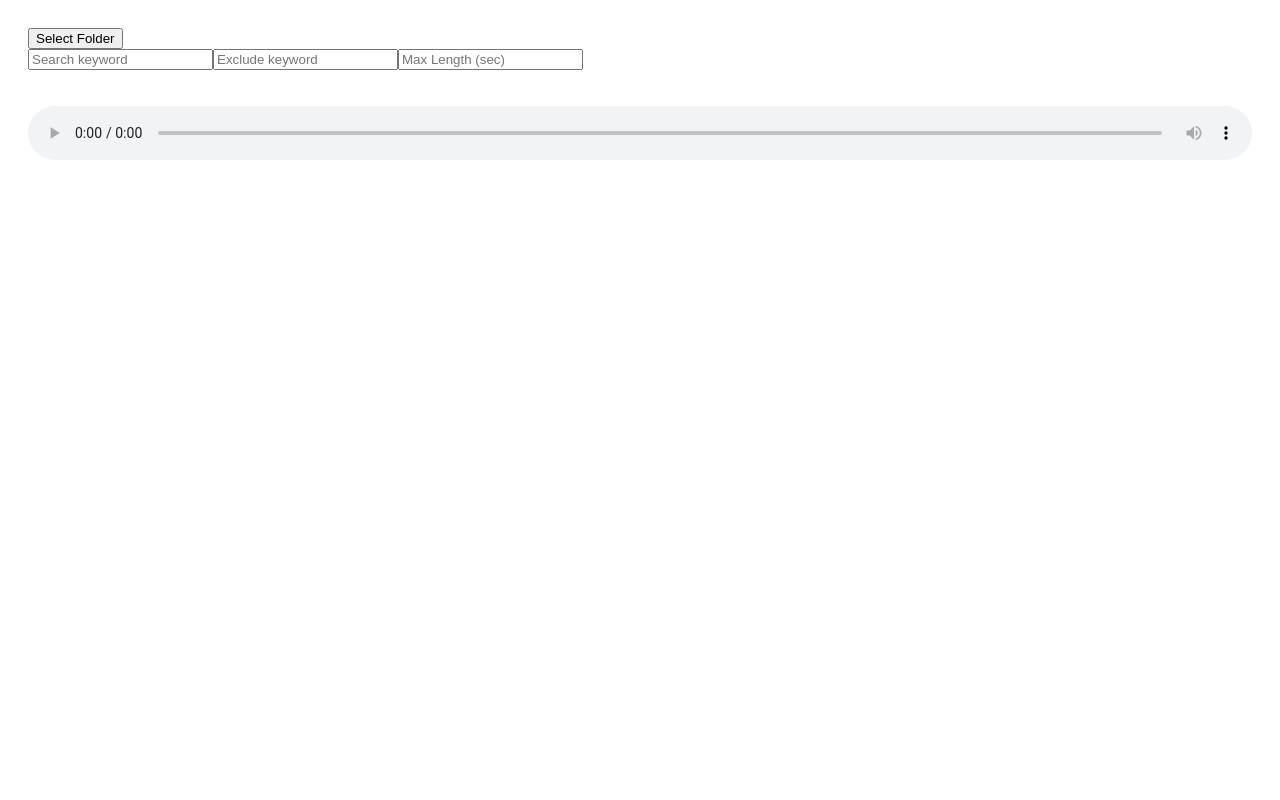
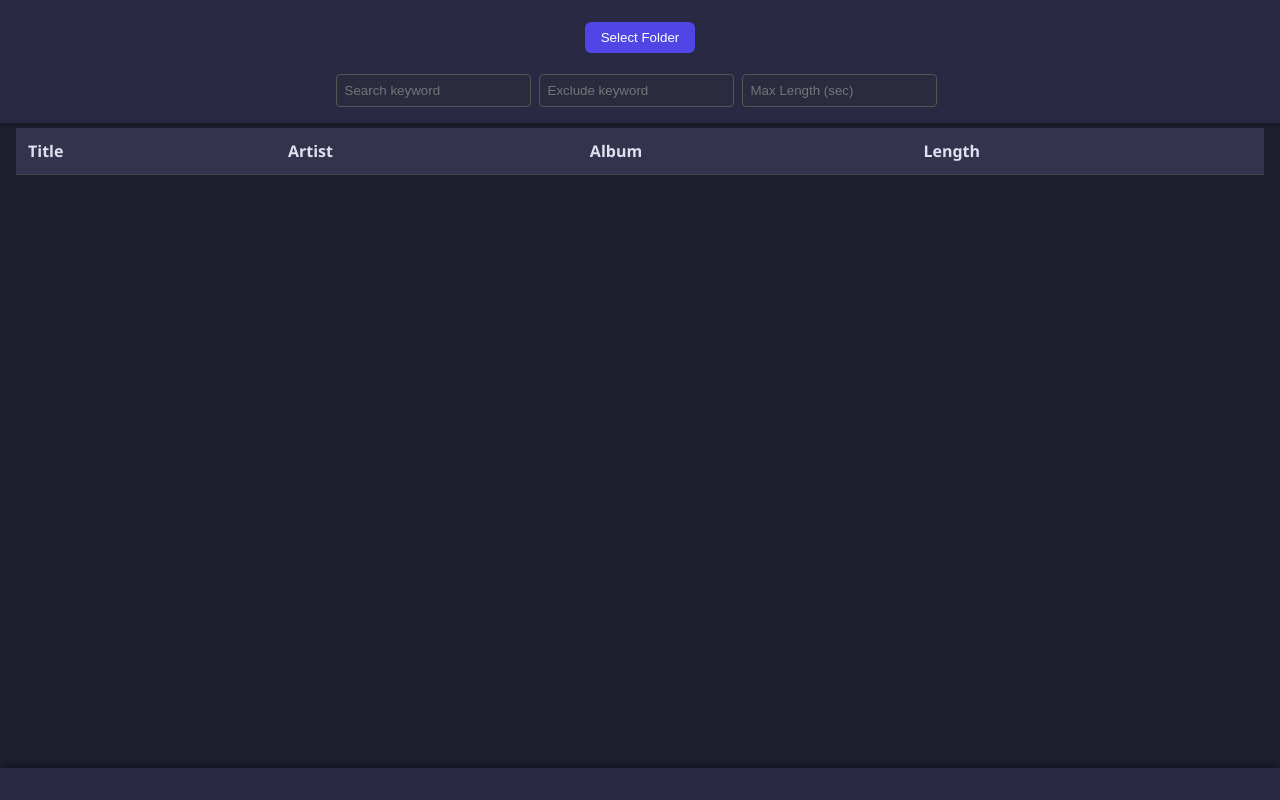
Before and after one commit to stesproject/game-audio-manager-explorer, a React (Vite) app: page / in a window 1280 px wide. Built offline with nearby package versions, Linux system fonts and the light colour scheme.

Commit message:
fix and add style

```diff
--- a/electron/scanner-worker.js
+++ b/electron/scanner-worker.js
@@ -37,14 +37,14 @@ async function scan(folder) {
         title: meta.common.title || path.basename(file),
         artist: meta.common.artist || "",
         album: meta.common.album || "",
-        duration: meta.format.duration || 0,
+        length: meta.format.duration || 0,
       };
     } catch (err) {
       metadata = {
         title: path.basename(file),
         artist: "",
         album: "",
-        duration: 0,
+        length: 0,
       };
     }
 
--- /dev/null
+++ b/src/App.css
@@ -0,0 +1,129 @@
+body {
+  margin: 0;
+  font-family: "Segoe UI", Tahoma, Geneva, Verdana, sans-serif;
+  background-color: #1e1e2f;
+  color: #e0e0f0;
+  display: flex;
+  flex-direction: column;
+  height: 100vh;
+}
+
+header {
+  padding: 1rem;
+  background-color: #292944;
+  font-size: 1.5rem;
+  font-weight: bold;
+  text-align: center;
+  color: #ffffff;
+  box-shadow: 0 2px 4px rgba(0, 0, 0, 0.3);
+}
+
+main {
+  flex: 1;
+  padding: 7rem 1rem;
+  overflow-y: auto;
+}
+
+button {
+  background-color: #4f46e5;
+  color: white;
+  padding: 0.5rem 1rem;
+  border: none;
+  border-radius: 6px;
+  cursor: pointer;
+  margin-bottom: 1rem;
+}
+
+button:hover {
+  background-color: #4338ca;
+}
+
+input {
+  margin-right: 0.5rem;
+  padding: 0.5rem;
+  border-radius: 4px;
+  border: 1px solid #555;
+  background-color: #2b2b40;
+  color: white;
+}
+
+table {
+  width: 100%;
+  border-collapse: collapse;
+  margin-top: 1rem;
+}
+
+thead {
+  background-color: #33334d;
+}
+
+th,
+td {
+  padding: 0.75rem;
+  text-align: left;
+  border-bottom: 1px solid #444;
+}
+
+tr:hover {
+  background-color: #2a2a3d;
+}
+
+tr.active {
+  background-color: #4f46e5 !important;
+  color: white;
+}
+
+progress {
+  width: 100%;
+  height: 10px;
+  margin: 0.5rem 0;
+}
+
+.progress-overlay {
+  position: fixed;
+  top: 0;
+  left: 0;
+  width: 100vw;
+  height: 100vh;
+  background-color: rgba(20, 20, 30, 0.8);
+  display: flex;
+  align-items: center;
+  justify-content: center;
+  z-index: 1000;
+}
+
+.progress-box {
+  background: #292944;
+  padding: 2rem;
+  border-radius: 12px;
+  box-shadow: 0 0 20px rgba(0,0,0,0.5);
+  text-align: center;
+  color: white;
+  min-width: 300px;
+}
+
+.progress-box progress {
+  width: 100%;
+  height: 14px;
+  margin-top: 1rem;
+}
+
+header {
+  position: fixed;
+  top: 0;
+  left: 0;
+  right: 0;
+}
+
+.audio-player {
+  position: fixed;
+  bottom: 0;
+  left: 0;
+  right: 0;
+  background: #292944;
+  padding: 1rem;
+  box-shadow: 0 -2px 8px rgba(0, 0, 0, 0.4);
+  display: flex;
+  justify-content: center;
+  z-index: 10;
+}
--- a/src/App.jsx
+++ b/src/App.jsx
@@ -1,4 +1,5 @@
-import React, { useState, useMemo, useEffect } from "react";
+import React, { useState, useMemo, useEffect, useRef } from "react";
+import "./App.css";
 
 function App() {
   const [tracks, setTracks] = useState([]);
@@ -6,18 +7,11 @@ function App() {
   const [excludeKeyword, setExcludeKeyword] = useState("");
   const [maxLength, setMaxLength] = useState("");
   const [progress, setProgress] = useState(null);
+  const [currentTrackIndex, setCurrentTrackIndex] = useState(null);
 
-  useEffect(() => {
-    if (window.api) {
-      const handler = (event, data) => setProgress(data);
-      window.api.onScanProgress(handler);
-    }
-  }, []);
-
-  const loadMusic = async () => {
-    const files = await window.api.selectFolder();
-    setTracks(files);
-  };
+  const selectFolderButton = useRef(null);
+  const tracksTable = useRef(null);
+  const audioPlayer = useRef(null);
 
   const filteredTracks = useMemo(() => {
     return tracks.filter((track) => {
@@ -32,15 +26,86 @@ function App() {
     });
   }, [tracks, searchKeyword, excludeKeyword, maxLength]);
 
+  useEffect(() => {
+    if (window.api) {
+      const handler = (event, data) => setProgress(data);
+      window.api.onScanProgress(handler);
+    }
+  }, []);
+
+  useEffect(() => {
+    const handleKeyDown = (e) => {
+      if (!filteredTracks.length) return;
+      if (
+        ["INPUT", "TEXTAREA", "BUTTON"].includes(document.activeElement.tagName)
+      ) {
+        return;
+      }
+
+      if (e.key === "ArrowDown") {
+        e.preventDefault();
+        const next =
+          currentTrackIndex === null
+            ? 0
+            : Math.min(currentTrackIndex + 1, filteredTracks.length - 1);
+        playTrack(next);
+      } else if (e.key === "ArrowUp") {
+        e.preventDefault();
+        const prev =
+          currentTrackIndex === null ? 0 : Math.max(currentTrackIndex - 1, 0);
+        playTrack(prev);
+      } else if (e.key === "Enter") {
+        e.preventDefault();
+        if (audioPlayer.current.paused) {
+          audioPlayer.current.play();
+        } else {
+          audioPlayer.current.pause();
+        }
+      }
+    };
+    window.addEventListener("keydown", handleKeyDown);
+    return () => window.removeEventListener("keydown", handleKeyDown);
+  }, [currentTrackIndex, filteredTracks]);
+
+  const selectFolder = async () => {
+    const files = await window.api.selectFolder();
+    if (files?.length) {
+      setTracks(files);
+      selectFolderButton.current.blur();
+      tracksTable.current.focus();
+    }
+  };
+
+  const playTrack = (index) => {
+    if (index >= 0 && index < filteredTracks.length) {
+      if (audioPlayer.current) {
+        audioPlayer.current.src = encodeURI(
+          `localfile://${filteredTracks[index].path}`
+        );
+        audioPlayer.current.play();
+        setCurrentTrackIndex(index);
+      }
+    }
+  };
+
   return (
-    <div style={{ padding: 20, fontFamily: "sans-serif" }}>
-      <button onClick={loadMusic}>Select Folder</button>
+    <>
+      <header>
+        <button ref={selectFolderButton} onClick={selectFolder}>
+          Select Folder
+        </button>
         {progress && progress.current < progress.total && (
-        <div>
+          <div className="progress-overlay">
+            <div className="progress-box">
+              <h3>Scanning Files...</h3>
               <p>
-            Scanning: {progress.current} / {progress.total}
+                {progress.current} / {progress.total}
               </p>
-          <progress value={progress.current} max={progress.total}></progress>
+              <progress
+                value={progress.current}
+                max={progress.total}
+              ></progress>
+            </div>
           </div>
         )}
         <div>
@@ -60,22 +125,39 @@ function App() {
             onChange={(e) => setMaxLength(e.target.value)}
           />
         </div>
-      <ul>
-        {filteredTracks.map((file, index) => (
-          <li
-            key={index}
+      </header>
+      <main>
+        <table ref={tracksTable}>
+          <thead>
+            <tr>
+              <th>Title</th>
+              <th>Artist</th>
+              <th>Album</th>
+              <th>Length</th>
+            </tr>
+          </thead>
+          <tbody>
+            {filteredTracks.map((track, idx) => (
+              <tr
+                key={idx}
+                className={idx === currentTrackIndex ? "active" : ""}
                 onClick={() => {
-              const player = document.getElementById("player");
-              player.src = encodeURI(`localfile://${file.path}`);
-              player.play();
+                  playTrack(idx);
                 }}
               >
-            {file.title} — {file.artist} — {file.length} sec
-          </li>
+                <td>{track.title}</td>
+                <td>{track.artist}</td>
+                <td>{track.album}</td>
+                <td>{Math.round(track.length)}s</td>
+              </tr>
             ))}
-      </ul>
-      <audio id="player" controls style={{ width: "100%", marginTop: 20 }} />
+          </tbody>
+        </table>
+      </main>
+      <div className="audio-player">
+        <audio ref={audioPlayer} style={{ width: "100%" }} />
       </div>
+    </>
   );
 }
 
```
Also changed, not shown: package.json (+13 -5 lines). Lines whose indentation alone changed are shown as unchanged.
